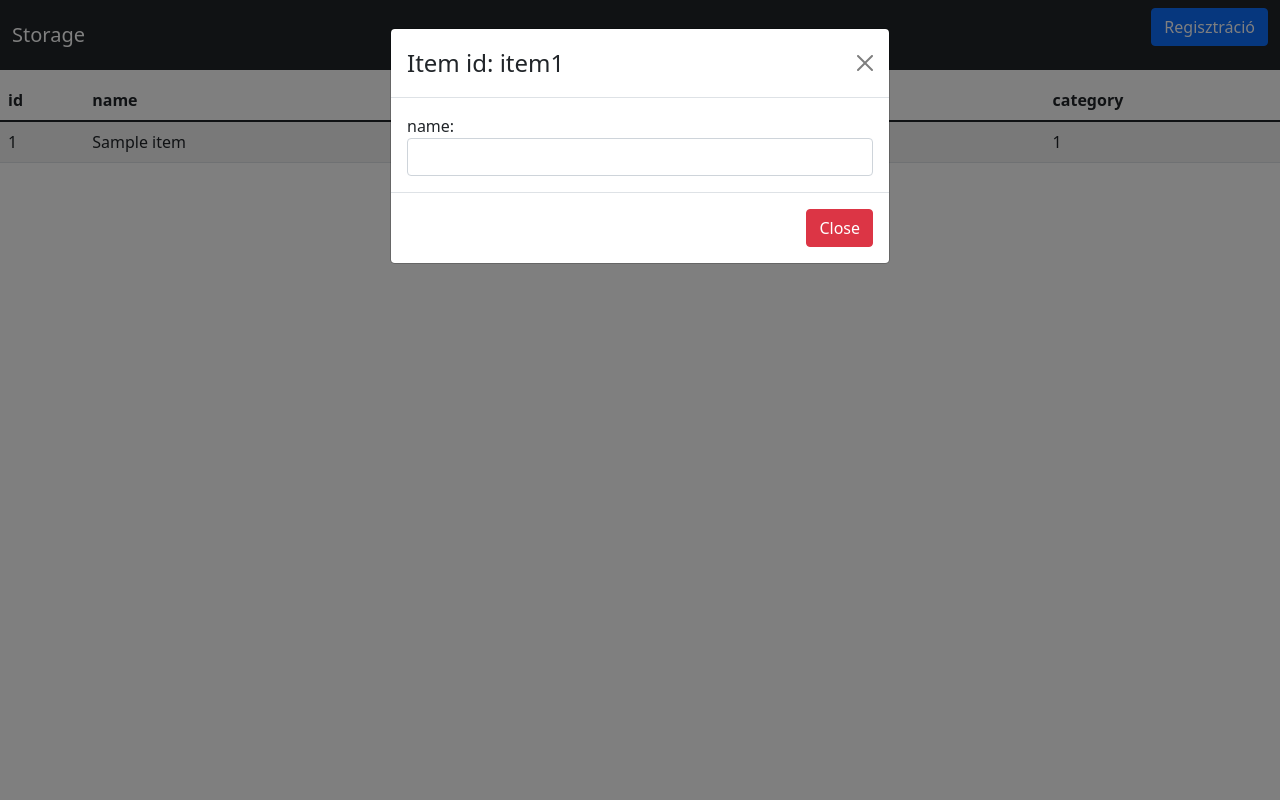
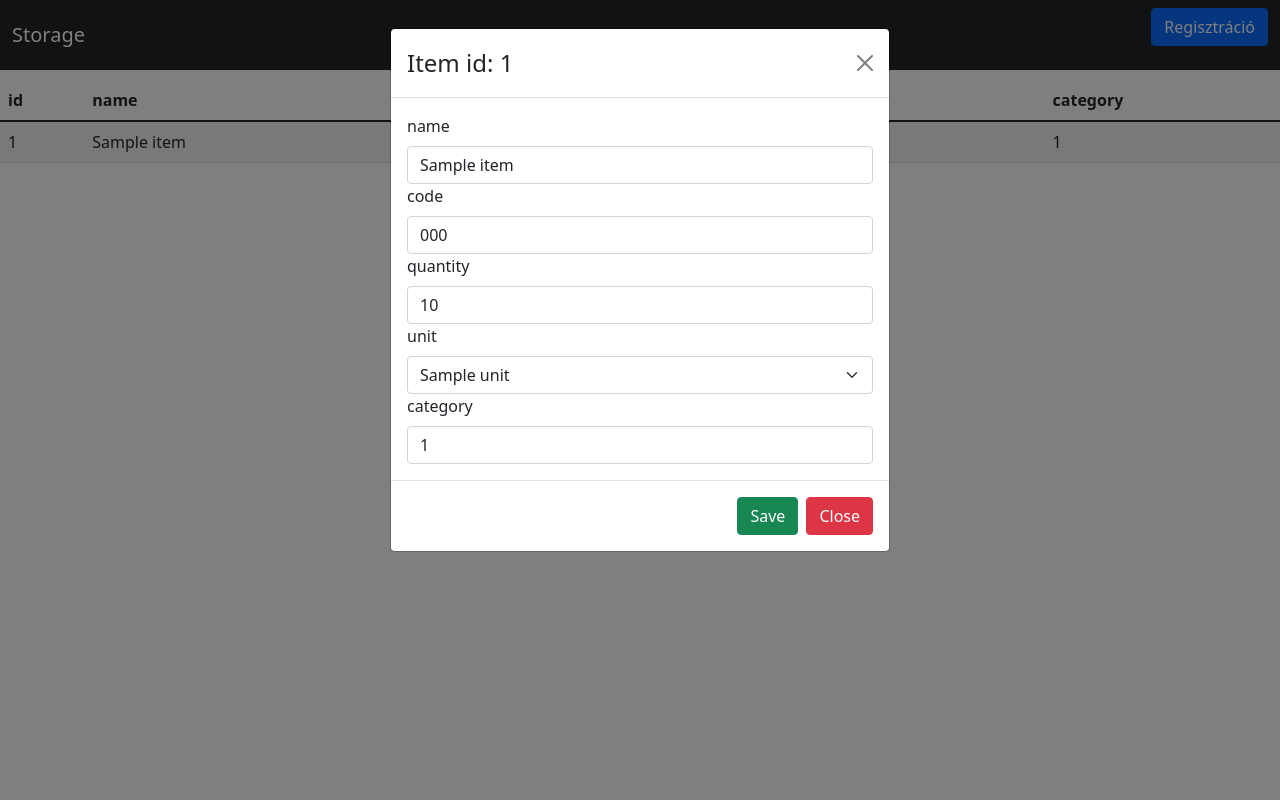
Before and after one commit to ladikszabolcs/draken-storage, a PHP site: page /items.php in a window 1280 px wide, after a click that opens the changed part. Run offline with PHP 8.4, Linux system fonts and the light colour scheme; tables that the repository leaves empty hold one stand-in row (values such as "Sample post").

Commit message:
modal dropdown

```diff
--- a/models/class_models.php
+++ b/models/class_models.php
@@ -86,6 +86,12 @@ class Items extends Database
 		return $result["name"];
 	}
 
+	function getUnits()
+	{
+		$result = $this->sqlqueryall("SELECT * from units");
+		return $result;
+	}
+
 	function __destruct()
 	{
 		parent::__destruct();
--- a/views/class_views.php
+++ b/views/class_views.php
@@ -126,7 +126,7 @@ echo('<div class="alert alert-' . $color . ' alert-dismissible fade show" role="
 							break;
 
 						case 'name':
-							$result = $result . "<td>" . "<span data-bs-toggle=\"modal\" data-bs-target=\"#" . "item" . $rowid . "\">" . $value . "</span>" ."</td>" . $this->modalRenderView("item" . $rowid);
+							$result = $result . "<td>" . "<span data-bs-toggle=\"modal\" data-bs-target=\"#" . "item" . $rowid . "\">" . $value . "</span>" ."</td>" . $this->modalRenderView($rowid);
 							break;
 
 						default:
@@ -145,8 +145,26 @@ echo('<div class="alert alert-' . $color . ' alert-dismissible fade show" role="
 
   ///inputokat megcsinálni!
 	function modalRenderView($id){
+
+		$items = new Items();
+		$itemlist = $items->getItems();
+		//így hivatkozzunk az $id-edik elemen belül a megfelelő mezőre
+		//$itemlist[$id-1]["name"];
+
+		$options = "";
+		$units = $items->getUnits();
+		foreach ($units as $key => $value) {
+			if($itemlist[$id-1]["unit"]==$value["id"]){
+				$selected = " selected=\"selected\"";
+			}
+			else{
+				$selected = "";
+			}
+			$options = $options . "<option" .$selected . ">" . $value["name"] . "</option>";
+		}
+
 		$result = "
-			<div class=\"modal\" id=\"" . $id . "\">
+			<div class=\"modal\" id=\"item" . $id . "\">
   			<div class=\"modal-dialog\">
     			<div class=\"modal-content\">
 
@@ -155,12 +173,31 @@ echo('<div class="alert alert-' . $color . ' alert-dismissible fade show" role="
         	<button type=\"button\" class=\"btn-close\" data-bs-dismiss=\"modal\"></button>
       	</div>
 
+      	<form>
       	<div class=\"modal-body\">
-        	name: <input class=\"form-control\" type=\"text\" value=\"\">
+      	  <label for=\"name\" class=\"form-label\">name</label>
+        	<input id=\"name\" class=\"form-control\" type=\"text\" value=\"" . $itemlist[$id-1]["name"] . "\">
+
+      	  <label for=\"code\" class=\"form-label\">code</label>
+        	<input id=\"code\" class=\"form-control\" type=\"text\" value=\"" . $itemlist[$id-1]["code"] . "\">
+
+      	  <label for=\"quantity\" class=\"form-label\">quantity</label>
+        	<input id=\"quantity\" class=\"form-control\" type=\"text\" value=\"" . $itemlist[$id-1]["quantity"] . "\">
+
+      	  <label for=\"unit\" class=\"form-label\">unit</label>
+					<select class=\"form-select\" id=\"unit\">
+     			" . $options . "
+    			</select>
+
+      	  <label for=\"category\" class=\"form-label\">category</label>
+        	<input id=\"category\" class=\"form-control\" type=\"text\" value=\"" . $itemlist[$id-1]["category"] . "\">
       	</div>
 
+
       	<div class=\"modal-footer\">
+      		<button type=\"button\" type=\"submit\" name=\"save\" class=\"btn btn-success\">Save</button>
         	<button type=\"button\" class=\"btn btn-danger\" data-bs-dismiss=\"modal\">Close</button>
+        	</form>
       	</div>
     	</div>
   	</div>
```
